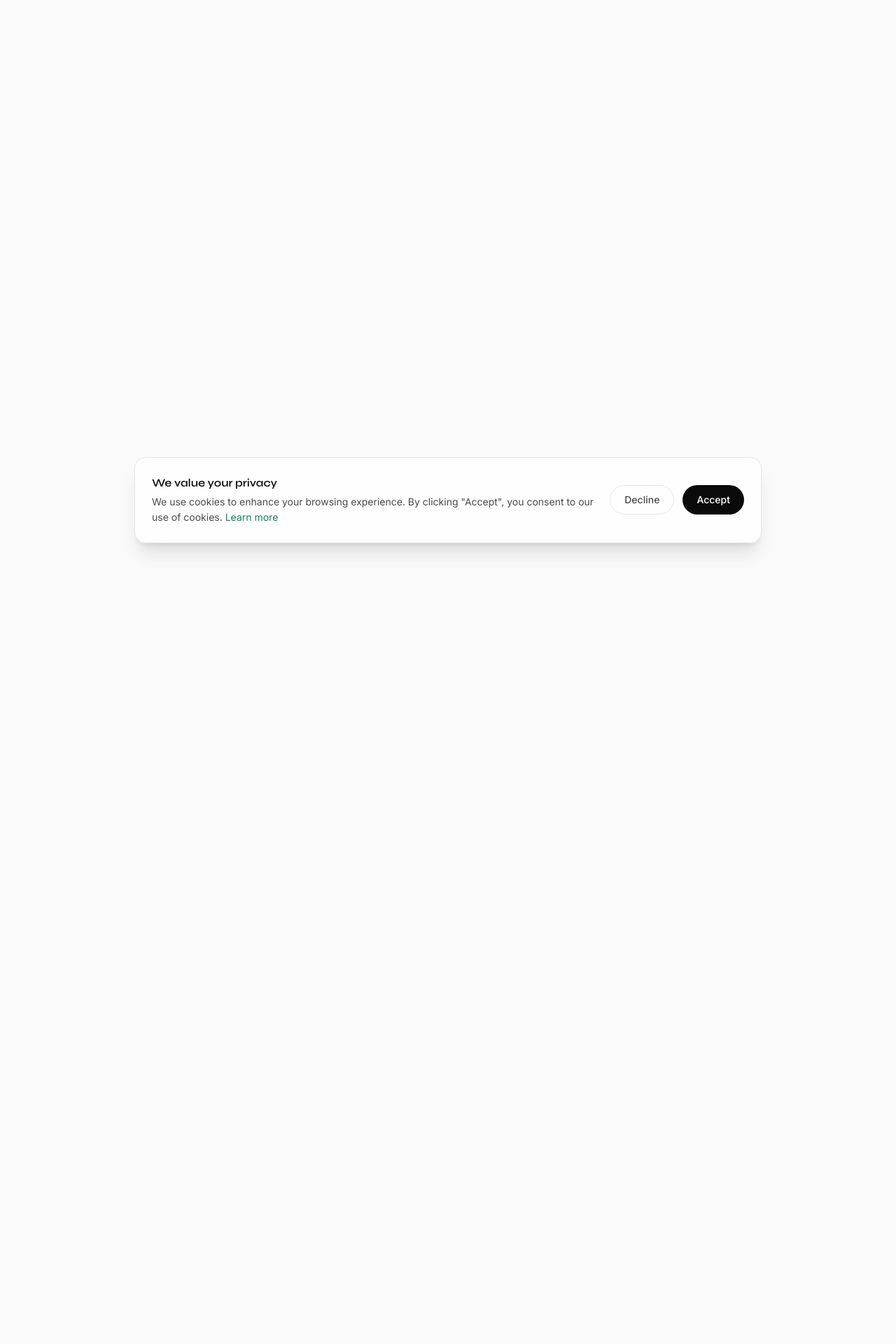
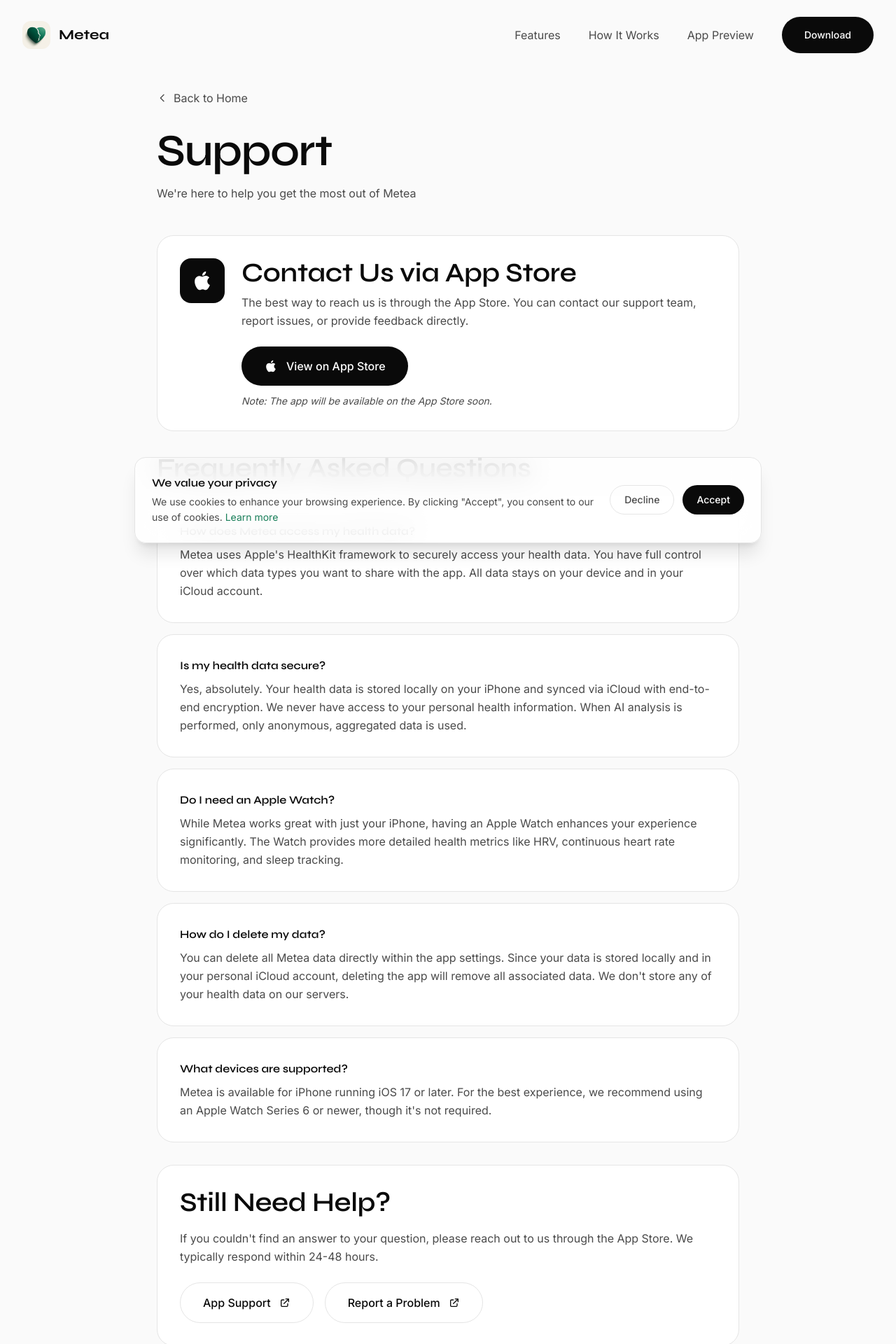
Before and after one commit to harakiri-y/mwbsite, a Nuxt app: page /support in a window 1280 px wide. Shown: the top 1920 px of the page at 70% size. Before the commit the page ends 800 px from the top, so only its background shows below. Built offline with nearby package versions, Linux system fonts and the light colour scheme.

Commit message:
Update nitro configuration timestamps, change Support link to NuxtLink in FooterSection, and add Support page to sitemap.

```diff
--- a/components/FooterSection.vue
+++ b/components/FooterSection.vue
@@ -49,7 +49,7 @@
             <li><NuxtLink to="/privacy" class="text-white/50 hover:text-white transition-colors duration-300 hover-underline">Privacy Policy</NuxtLink></li>
             <li><NuxtLink to="/imprint" class="text-white/50 hover:text-white transition-colors duration-300 hover-underline">Imprint</NuxtLink></li>
             <li><NuxtLink to="/terms" class="text-white/50 hover:text-white transition-colors duration-300 hover-underline">Terms of Service</NuxtLink></li>
-            <li><a href="https://apps.apple.com/app/metea" target="_blank" rel="noopener noreferrer" class="text-white/50 hover:text-white transition-colors duration-300 hover-underline">Support</a></li>
+            <li><NuxtLink to="/support" class="text-white/50 hover:text-white transition-colors duration-300 hover-underline">Support</NuxtLink></li>
           </ul>
         </div>
       </div>
--- /dev/null
+++ b/pages/support.vue
@@ -0,0 +1,140 @@
+<template>
+  <div class="min-h-screen bg-light">
+    <NavBar />
+
+    <main class="pt-32 pb-20">
+      <div class="max-w-4xl mx-auto px-4 sm:px-6 lg:px-8">
+        <div class="mb-12">
+          <NuxtLink to="/" class="inline-flex items-center text-dark-muted hover:text-primary transition-colors mb-8">
+            <svg class="w-4 h-4 mr-2" fill="none" stroke="currentColor" viewBox="0 0 24 24">
+              <path stroke-linecap="round" stroke-linejoin="round" stroke-width="2" d="M15 19l-7-7 7-7" />
+            </svg>
+            Back to Home
+          </NuxtLink>
+
+          <h1 class="display-medium text-dark mb-4">Support</h1>
+          <p class="text-dark-muted">We're here to help you get the most out of Metea</p>
+        </div>
+
+        <div class="space-y-8">
+          <!-- App Store Support Card -->
+          <section class="card p-8">
+            <div class="flex items-start gap-6">
+              <div class="w-16 h-16 rounded-2xl bg-dark flex items-center justify-center flex-shrink-0">
+                <svg class="w-8 h-8 text-white" viewBox="0 0 24 24" fill="currentColor">
+                  <path d="M18.71 19.5c-.83 1.24-1.71 2.45-3.05 2.47-1.34.03-1.77-.79-3.29-.79-1.53 0-2 .77-3.27.82-1.31.05-2.3-1.32-3.14-2.53C4.25 17 2.94 12.45 4.7 9.39c.87-1.52 2.43-2.48 4.12-2.51 1.28-.02 2.5.87 3.29.87.78 0 2.26-1.07 3.81-.91.65.03 2.47.26 3.64 1.98-.09.06-2.17 1.28-2.15 3.81.03 3.02 2.65 4.03 2.68 4.04-.03.07-.42 1.44-1.38 2.83M13 3.5c.73-.83 1.94-1.46 2.94-1.5.13 1.17-.34 2.35-1.04 3.19-.69.85-1.83 1.51-2.95 1.42-.15-1.15.41-2.35 1.05-3.11z"/>
+                </svg>
+              </div>
+              <div class="flex-1">
+                <h2 class="display-small text-dark mb-2">Contact Us via App Store</h2>
+                <p class="text-dark-muted leading-relaxed mb-6">
+                  The best way to reach us is through the App Store. You can contact our support team, report issues, or provide feedback directly.
+                </p>
+                <!-- Placeholder App Store Link -->
+                <a
+                  href="https://apps.apple.com/app/metea/id000000000"
+                  target="_blank"
+                  rel="noopener noreferrer"
+                  class="btn-primary inline-flex"
+                >
+                  <svg class="w-5 h-5" viewBox="0 0 24 24" fill="currentColor">
+                    <path d="M18.71 19.5c-.83 1.24-1.71 2.45-3.05 2.47-1.34.03-1.77-.79-3.29-.79-1.53 0-2 .77-3.27.82-1.31.05-2.3-1.32-3.14-2.53C4.25 17 2.94 12.45 4.7 9.39c.87-1.52 2.43-2.48 4.12-2.51 1.28-.02 2.5.87 3.29.87.78 0 2.26-1.07 3.81-.91.65.03 2.47.26 3.64 1.98-.09.06-2.17 1.28-2.15 3.81.03 3.02 2.65 4.03 2.68 4.04-.03.07-.42 1.44-1.38 2.83M13 3.5c.73-.83 1.94-1.46 2.94-1.5.13 1.17-.34 2.35-1.04 3.19-.69.85-1.83 1.51-2.95 1.42-.15-1.15.41-2.35 1.05-3.11z"/>
+                  </svg>
+                  <span>View on App Store</span>
+                </a>
+                <p class="text-sm text-dark-muted mt-3">
+                  <em>Note: The app will be available on the App Store soon.</em>
+                </p>
+              </div>
+            </div>
+          </section>
+
+          <!-- FAQ Section -->
+          <section>
+            <h2 class="display-small text-dark mb-6">Frequently Asked Questions</h2>
+
+            <div class="space-y-4">
+              <div class="card p-6">
+                <h3 class="font-semibold text-dark mb-2" style="font-family: var(--font-display);">How does Metea access my health data?</h3>
+                <p class="text-dark-muted leading-relaxed">
+                  Metea uses Apple's HealthKit framework to securely access your health data. You have full control over which data types you want to share with the app. All data stays on your device and in your iCloud account.
+                </p>
+              </div>
+
+              <div class="card p-6">
+                <h3 class="font-semibold text-dark mb-2" style="font-family: var(--font-display);">Is my health data secure?</h3>
+                <p class="text-dark-muted leading-relaxed">
+                  Yes, absolutely. Your health data is stored locally on your iPhone and synced via iCloud with end-to-end encryption. We never have access to your personal health information. When AI analysis is performed, only anonymous, aggregated data is used.
+                </p>
+              </div>
+
+              <div class="card p-6">
+                <h3 class="font-semibold text-dark mb-2" style="font-family: var(--font-display);">Do I need an Apple Watch?</h3>
+                <p class="text-dark-muted leading-relaxed">
+                  While Metea works great with just your iPhone, having an Apple Watch enhances your experience significantly. The Watch provides more detailed health metrics like HRV, continuous heart rate monitoring, and sleep tracking.
+                </p>
+              </div>
+
+              <div class="card p-6">
+                <h3 class="font-semibold text-dark mb-2" style="font-family: var(--font-display);">How do I delete my data?</h3>
+                <p class="text-dark-muted leading-relaxed">
+                  You can delete all Metea data directly within the app settings. Since your data is stored locally and in your personal iCloud account, deleting the app will remove all associated data. We don't store any of your health data on our servers.
+                </p>
+              </div>
+
+              <div class="card p-6">
+                <h3 class="font-semibold text-dark mb-2" style="font-family: var(--font-display);">What devices are supported?</h3>
+                <p class="text-dark-muted leading-relaxed">
+                  Metea is available for iPhone running iOS 17 or later. For the best experience, we recommend using an Apple Watch Series 6 or newer, though it's not required.
+                </p>
+              </div>
+            </div>
+          </section>
+
+          <!-- Additional Help -->
+          <section class="card p-8 bg-cream">
+            <h2 class="display-small text-dark mb-4">Still Need Help?</h2>
+            <p class="text-dark-muted leading-relaxed mb-6">
+              If you couldn't find an answer to your question, please reach out to us through the App Store. We typically respond within 24-48 hours.
+            </p>
+            <div class="flex flex-col sm:flex-row gap-4">
+              <a
+                href="https://apps.apple.com/app/metea/id000000000"
+                target="_blank"
+                rel="noopener noreferrer"
+                class="btn-secondary inline-flex justify-center"
+              >
+                <span class="hover-underline">App Support</span>
+                <svg class="w-4 h-4" fill="none" stroke="currentColor" viewBox="0 0 24 24">
+                  <path stroke-linecap="round" stroke-linejoin="round" stroke-width="2" d="M10 6H6a2 2 0 00-2 2v10a2 2 0 002 2h10a2 2 0 002-2v-4M14 4h6m0 0v6m0-6L10 14" />
+                </svg>
+              </a>
+              <a
+                href="https://apps.apple.com/app/metea/id000000000"
+                target="_blank"
+                rel="noopener noreferrer"
+                class="btn-secondary inline-flex justify-center"
+              >
+                <span class="hover-underline">Report a Problem</span>
+                <svg class="w-4 h-4" fill="none" stroke="currentColor" viewBox="0 0 24 24">
+                  <path stroke-linecap="round" stroke-linejoin="round" stroke-width="2" d="M10 6H6a2 2 0 00-2 2v10a2 2 0 002 2h10a2 2 0 002-2v-4M14 4h6m0 0v6m0-6L10 14" />
+                </svg>
+              </a>
+            </div>
+          </section>
+        </div>
+      </div>
+    </main>
+
+    <FooterSection />
+  </div>
+</template>
+
+<script setup lang="ts">
+useHead({
+  title: 'Support - Metea',
+  meta: [
+    { name: 'description', content: 'Get help with Metea. Contact our support team through the App Store or find answers to frequently asked questions.' }
+  ]
+})
+</script>
```
Also changed, not shown: 1 other file (tests, documents, lock files or other folders).
